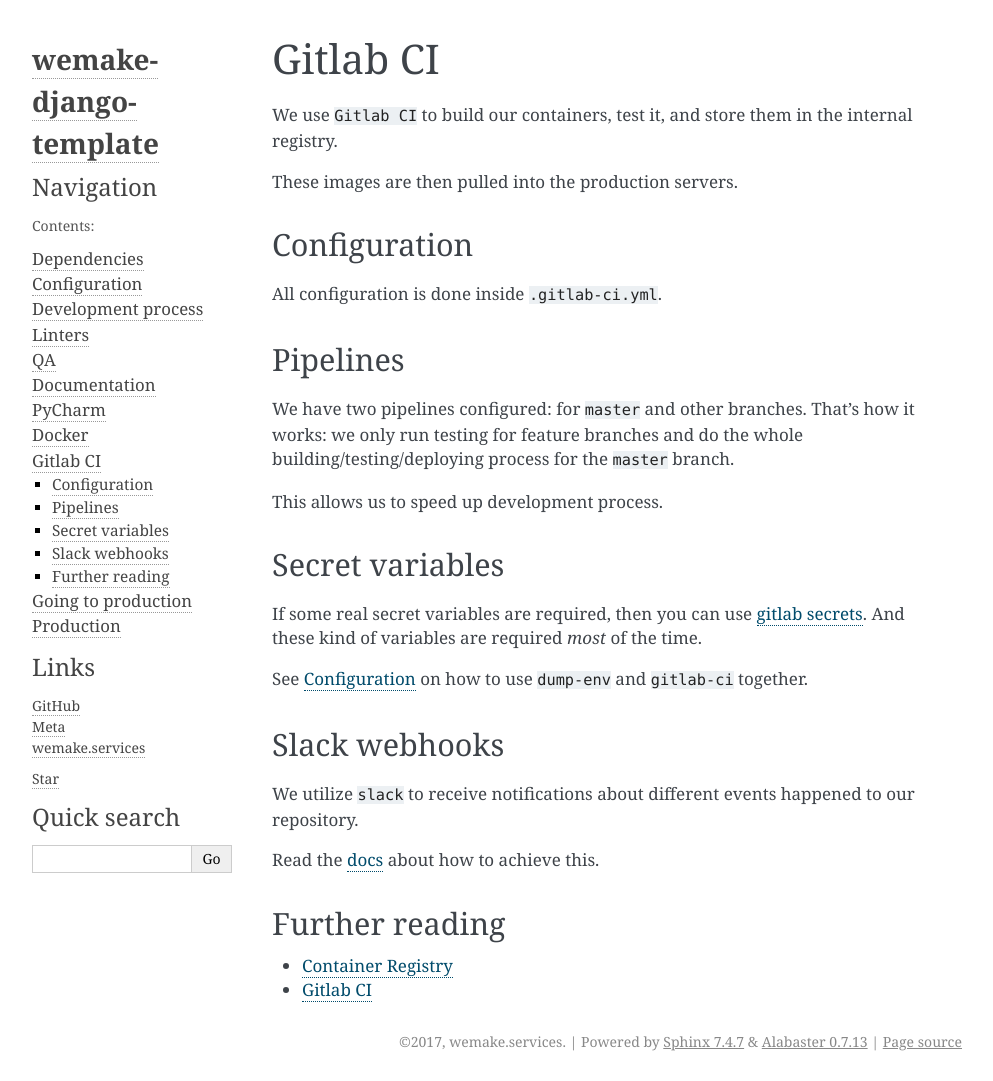
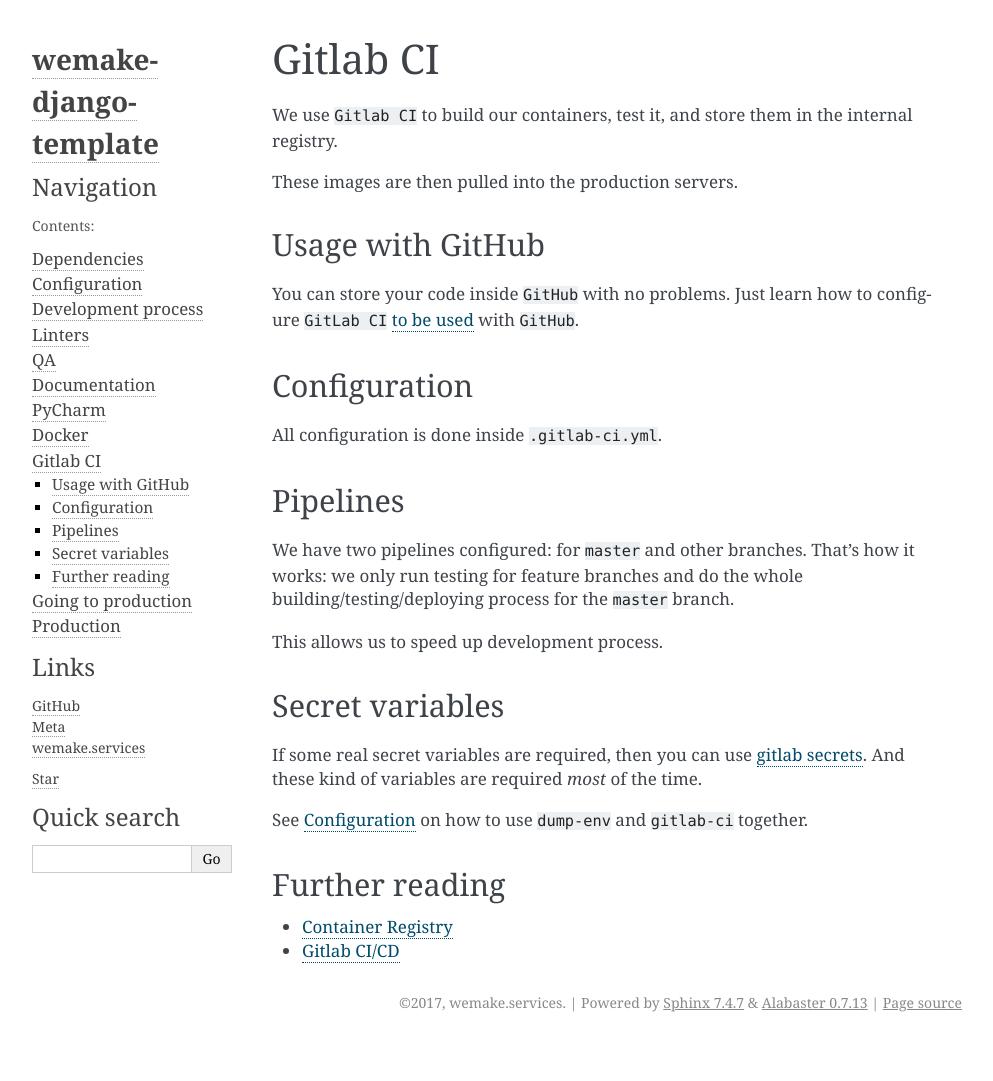
Before and after one commit to wemake-services/wemake-django-template, a Sphinx documentation site: the page built from {{cookiecutter.project_name}}/docs/_pages/template/gitlab-ci.rst, in a window 1280 px wide. Shown: the whole page, without its empty margins (148-1141 px from the left). Built offline with Sphinx 7.4.7, drawn with Linux system fonts in a browser that asks for light colours; pages that are not in the unit, such as notebooks, are missing from menus; the version number could not be read and is left out; after the commit the page ends 1042 px from its top, so only the background shows below that.

Commit message:
Update gitlab-ci.rst

```diff
--- a/{{cookiecutter.project_name}}/docs/_pages/template/gitlab-ci.rst
+++ b/{{cookiecutter.project_name}}/docs/_pages/template/gitlab-ci.rst
@@ -5,6 +5,13 @@
 and store them in the internal registry.
 
 These images are then pulled into the production servers.
+
+
+Usage with GitHub
+-----------------
+
+You can store your code inside ``GitHub`` with no problems.
+Just learn how to configure ``GitLab CI`` `to be used <https://about.gitlab.com/features/github/>`_ with ``GitHub``.
 
 
 Configuration
@@ -34,17 +41,10 @@
 to use ``dump-env`` and ``gitlab-ci`` together.
 
 
-Slack webhooks
---------------
-
-We utilize ``slack`` to receive notifications about
-different events happened to our repository.
-
-Read the `docs <https://docs.gitlab.com/ee/user/project/integrations/slack.html>`_ about how to achieve this.
 
 
 Further reading
 ---------------
 
 - `Container Registry <https://gitlab.com/help/user/project/container_registry>`_
-- `Gitlab CI <https://about.gitlab.com/features/gitlab-ci-cd/>`_
+- `Gitlab CI/CD <https://about.gitlab.com/features/gitlab-ci-cd/>`_
```
